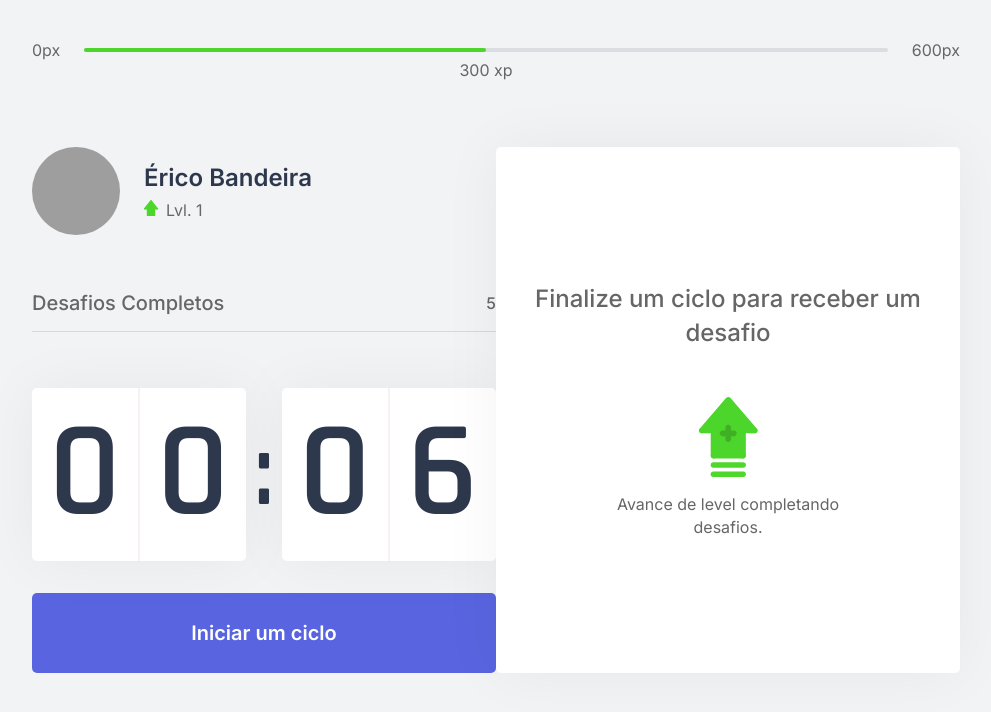
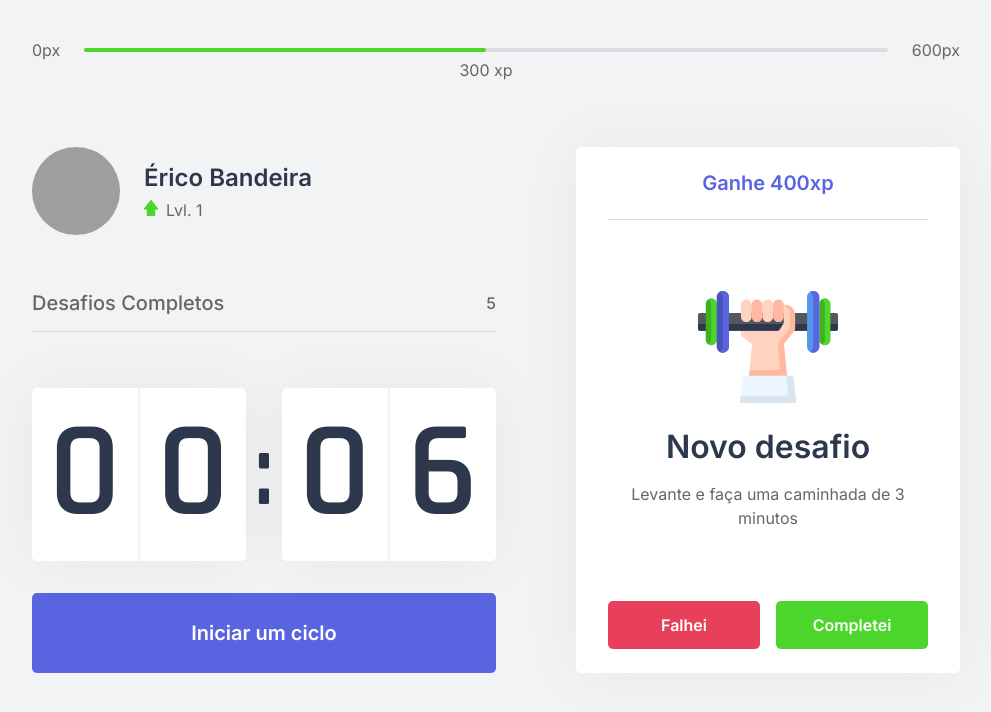
Before and after one commit to ericoBandeira/move.it, a Next.js app in the folder moveit.next/: page / in a window 1280 px wide. Shown: the top 712 px of the page, without its empty margins (144-1135 px from the left). Built offline with nearby package versions, Linux system fonts and the light colour scheme; grey boxes are pictures that could not be loaded.

Commit message:
Finalizando layout da aplicação

```diff
--- a/moveit.next/src/components/ChallengeBox.tsx
+++ b/moveit.next/src/components/ChallengeBox.tsx
@@ -1,8 +1,32 @@
 import styles from '../styles/components/ChallengeBox.module.css';
 
 export function ChallengeBox(){
+    const hasActiveChallenge = true
+
+
     return(
        <div className={styles.challengeBoxContainer}>
+           {hasActiveChallenge?(
+               <div className={styles.challengeActive}>
+                    <header>Ganhe 400xp</header>
+                    <main>
+                        <img src="icons/body.svg"/>
+                        <strong>Novo desafio</strong>
+                        <p>Levante e faça uma caminhada de 3 minutos</p>
+                    </main>
+
+                    <footer>
+                        <button
+                        type="button"
+                        className={styles.challengeFailButton}
+                        >Falhei</button>
+                        <button
+                        type="button"
+                        className={styles.challengeCompleteButton}
+                        >Completei</button>
+                    </footer>
+               </div>
+           ):(
                 <div className={styles.challengeNotActive}>
                         <strong>Finalize um ciclo para receber um desafio</strong>
                         <p>
@@ -10,6 +34,8 @@
                             Avance de level completando desafios.
                         </p>
                     </div>
+
+           )}
         </div>
     );
 }
--- a/moveit.next/src/styles/components/ChallengeBox.module.css
+++ b/moveit.next/src/styles/components/ChallengeBox.module.css
@@ -12,6 +12,7 @@
     justify-content: center;
 
     text-align: center;
+    margin-left: 5rem;
 }
 
 .challengeNotActive{
@@ -37,3 +38,75 @@
 .challengeNotActive p img{
    margin-bottom: 1rem;
 }
+
+.challengeActive{
+   height: 100%;
+   display: flex;
+   flex-direction: column;
+}
+
+.challengeActive header{
+    color: var(--blue);
+    font-weight:600;
+    font-size: 1.25rem;
+    padding: 0 2rem 1.5rem;
+    border-bottom: 1px solid var(--gray-line);
+}
+
+.challengeActive main{
+    flex: 1;
+
+    display: flex;
+    flex-direction: column;
+    /* essa ultima linha só organiza as coisas em coluna ou em linha */
+    align-items: center;
+    justify-content: center;
+    /* essas 4 ultimas linhas resolvem quando quer centralizar coisas  */
+}
+
+.challengeActive main strong{
+    font-size: 2rem;
+    font-weight: 600;
+    color: var(--title);
+    margin: 1.5rem 0 1rem;
+}
+
+.challengeActive main p{
+    line-height: 1.5;
+}
+
+.challengeActive footer{
+    display: grid;
+    grid-template-columns: 1fr 1fr;
+    gap: 1rem;
+}
+
+.challengeActive footer button{
+    height: 3rem;
+
+    display:flex;
+    align-items: center;
+    justify-content: center;
+
+    border: 0;
+    border-radius: 5px;
+
+    color: var(--white);
+
+    font-size: 1rem;
+    font-weight: 600;
+
+    transition: filter 0.2s;
+}
+
+.challengeActive footer button.challengeFailButton{
+    background-color: var(--red);
+}
+
+.challengeActive footer button.challengeCompleteButton{
+    background-color: var(--green);
+}
+
+.challengeActive footer button:hover{
+    filter:brightness(0.9);
+}
```
Lines whose indentation alone changed are shown as unchanged.
